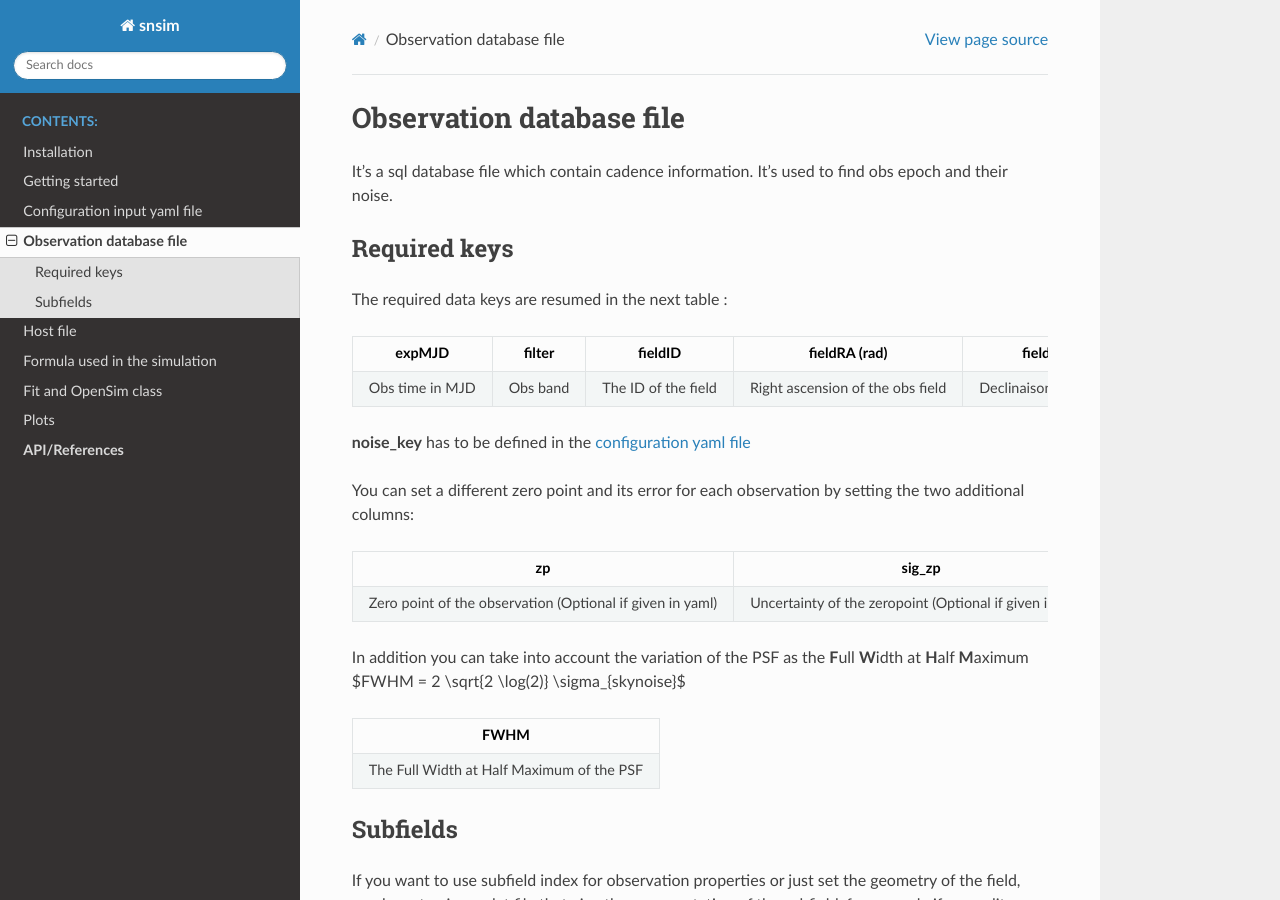
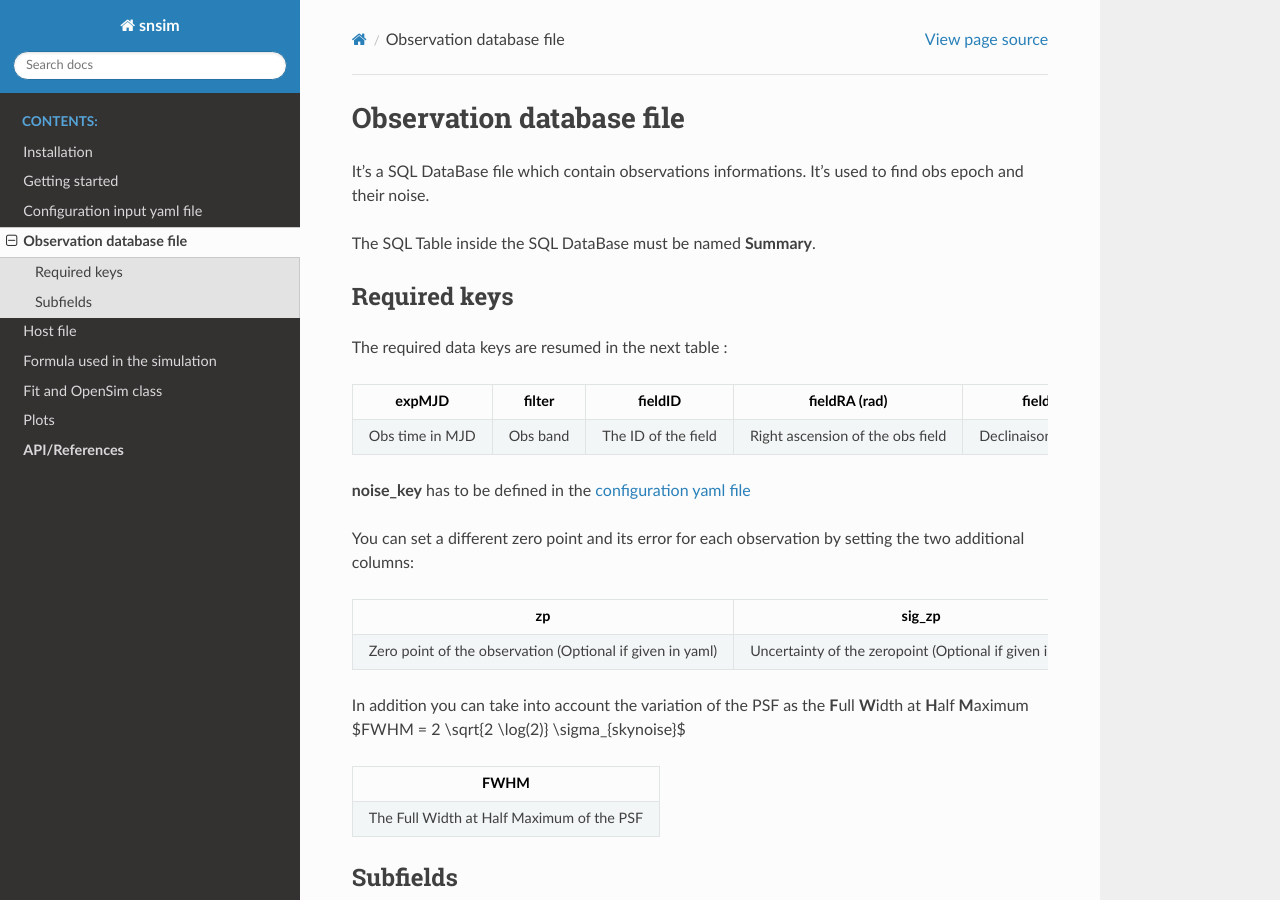
Before and after one commit to bastiencarreres/snsim, a Sphinx documentation site: the page built from docs/obsfile.md, in a window 1280 px wide and 900 px high. Built offline with Sphinx 7.4.7 and the Read the Docs theme 2.0.0, drawn with Linux system fonts in a browser that asks for light colours.

Commit message:
update doc

```diff
--- a/docs/obsfile.md
+++ b/docs/obsfile.md
@@ -1,6 +1,8 @@
 # Observation database file
 
-It's a sql database file which contain cadence information. It's used to find obs epoch and their noise.
+It's a SQL DataBase file which contain observations informations. It's used to find obs epoch and their noise.
+
+The SQL Table inside the SQL DataBase must be named **Summary**.
 
 
 
```
